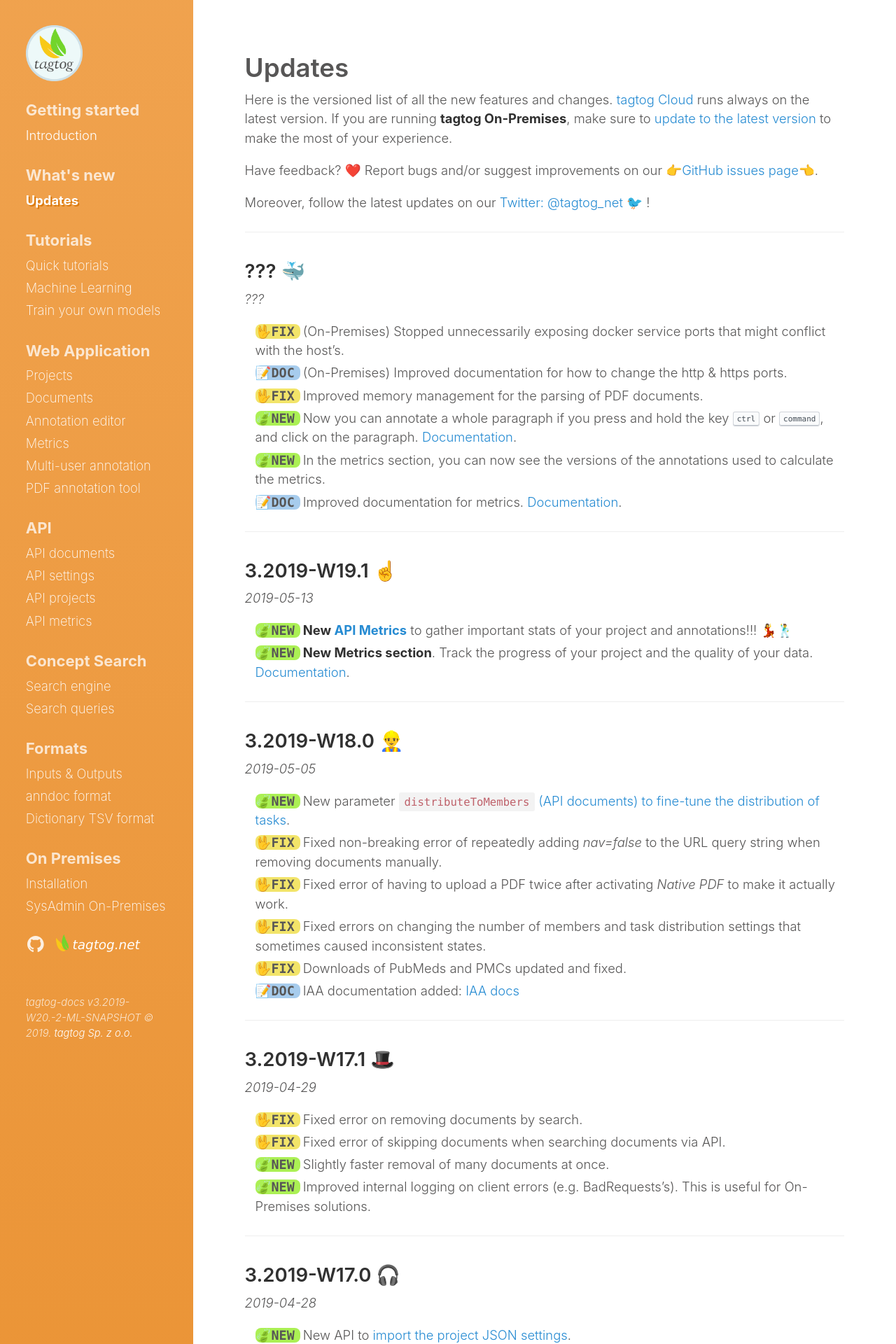
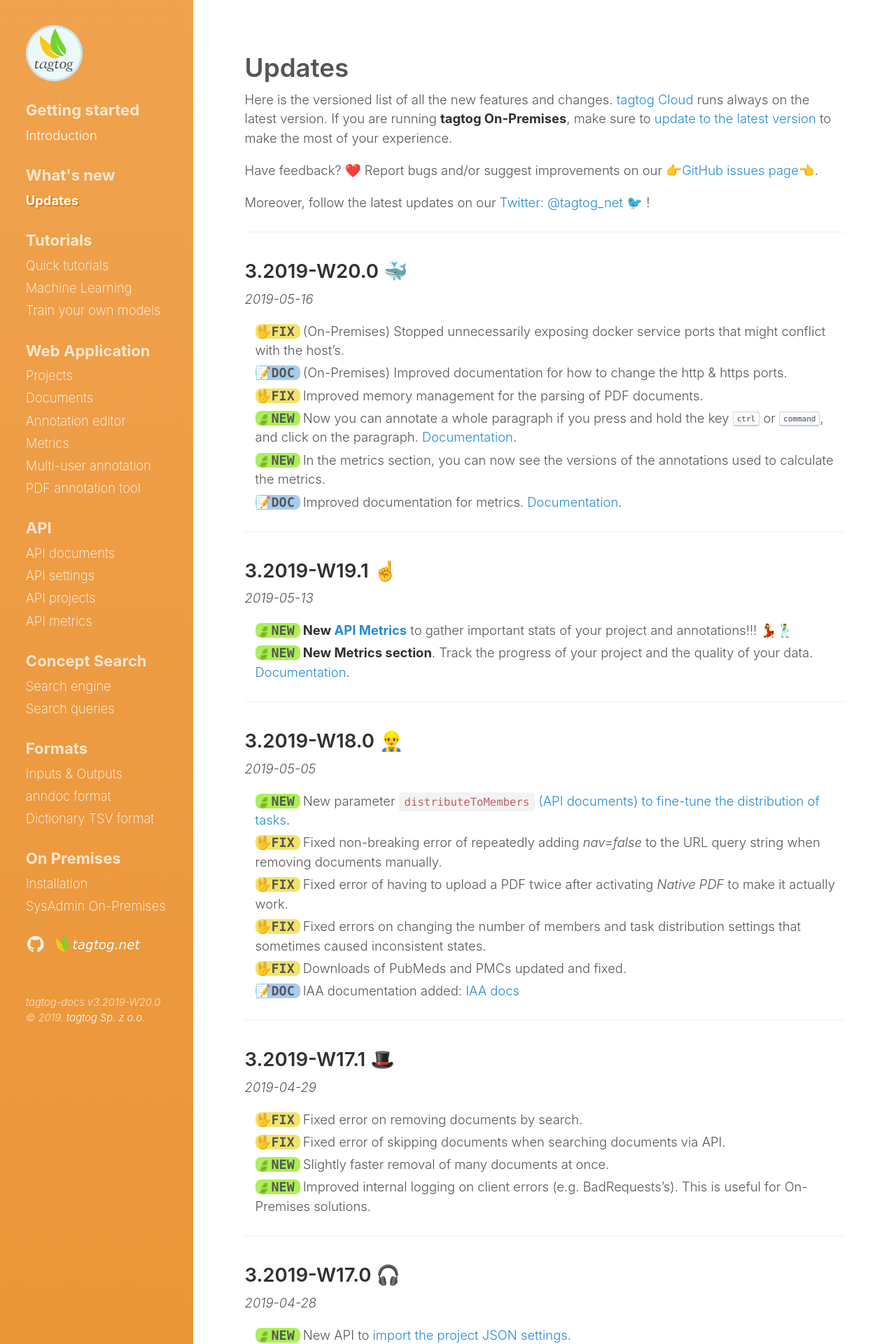
Before and after one commit to tagtogorg/tagtog-doc, a Jekyll site: the page built from updates.md, in a window 1280 px wide. Shown: the top 1920 px of the page at 70% size. Built offline with Jekyll 4.4.1, drawn with Linux system fonts in a browser that asks for light colours; nearby versions of some CDN libraries; emoji names are drawn with the system emoji font.

Commit message:
Bump version: 3.2019-W20.0 🐳

```diff
--- a/_config.yml
+++ b/_config.yml
@@ -70,7 +70,7 @@ plugins:
   - jemoji
 
 # Custom vars
-version: 3.2019-W20.-2-ML-SNAPSHOT
+version: 3.2019-W20.0
 sidebar_home_link: true
 search_page: false
 # sidebar_blog_link:  '/blog'   # By default, your home page is your blog
--- a/updates.md
+++ b/updates.md
@@ -14,8 +14,8 @@ Moreover, follow the latest updates on our [Twitter: @tagtog_net 🐦](https://t
 
 ---
 
-## ??? 🐳
-_???_
+## 3.2019-W20.0 🐳
+_2019-05-16_
 
 <ul class="updates">
   <li class="fix"><span markdown="1">(On-Premises) Stopped unnecessarily exposing docker service ports that might conflict with the host's.</span></li>
```
Also changed, not shown: 1 other file.
